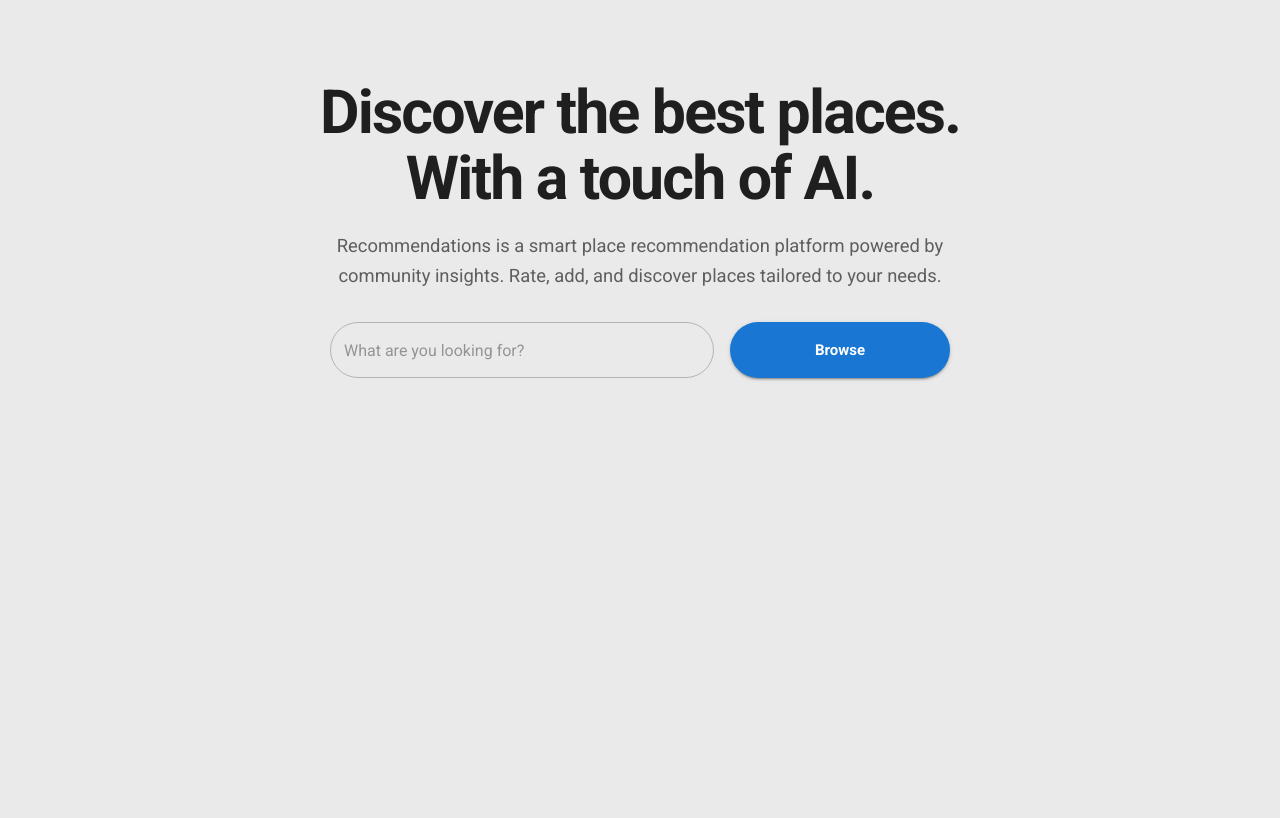
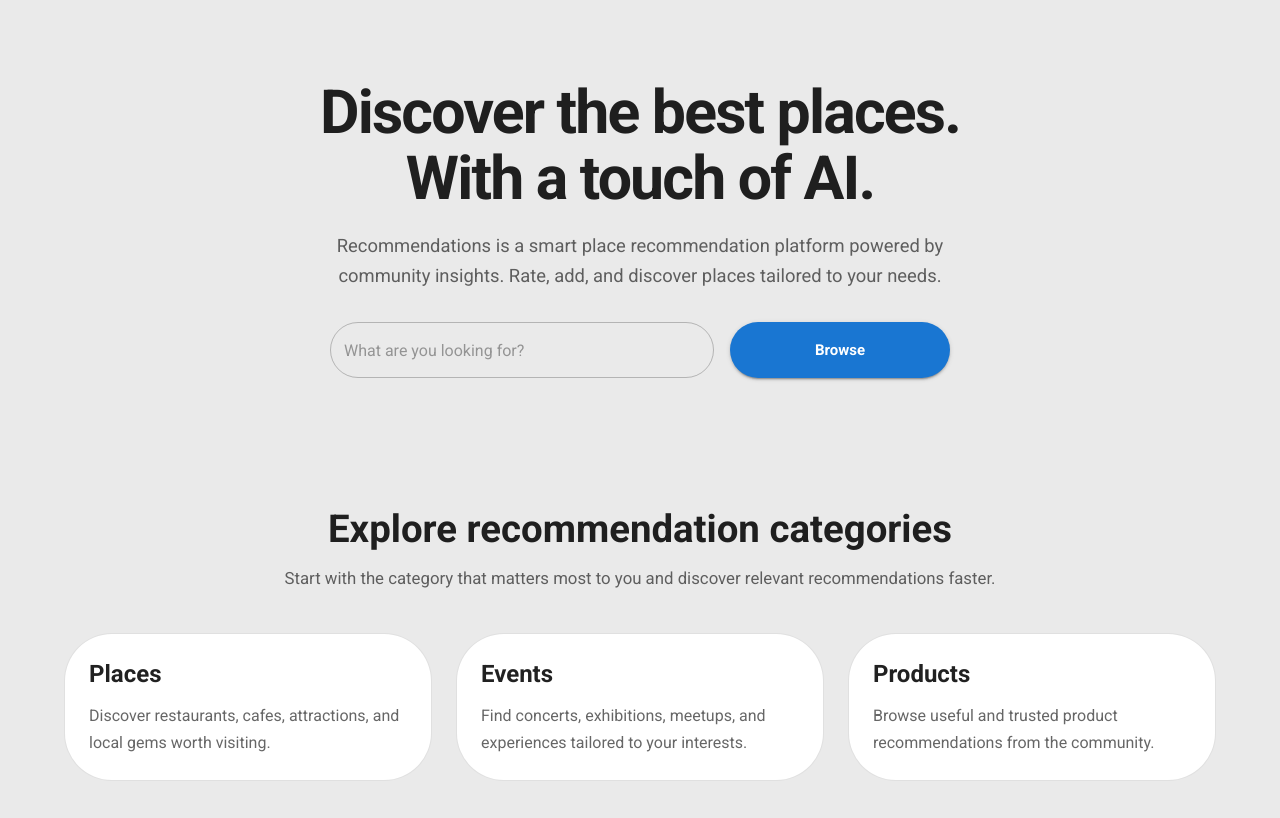
Before and after one commit to ppcosys/RecommendationsApp, a React (Vite) app in the folder ReactApp/: page / in a window 1280 px wide. Shown: the top 818 px of the page. Built offline with nearby package versions, Linux system fonts and the light colour scheme.

Commit message:
feature: add CategoriesSection to HomePage and refactor section composition

```diff
--- a/ReactApp/src/features/recommendations/home/HomePage.tsx
+++ b/ReactApp/src/features/recommendations/home/HomePage.tsx
@@ -1,13 +1,12 @@
-import { Box, Container} from '@mui/material'
-import HeroSection from './components/HeroSection'
-
+import { Box } from '@mui/material';
+import HeroSection from './components/HeroSection';
+import CategoriesSection from './components/CategoriesSection';
 
 export default function HomePage() {
   return (
-    <Box component="main" sx={{ py: { xs: 6, md: 8 } }}>
-      <Container maxWidth="lg">
-        <HeroSection />
-      </Container>
+    <Box component="main">
+      <HeroSection />
+      <CategoriesSection />
     </Box>
   );
 }
--- /dev/null
+++ b/ReactApp/src/features/recommendations/home/components/CategoriesSection.tsx
@@ -0,0 +1,74 @@
+import { Box, Card, CardContent, Container, Grid, Typography } from '@mui/material';
+
+const categories = [
+  {
+    title: 'Places',
+    description: 'Discover restaurants, cafes, attractions, and local gems worth visiting.',
+  },
+  {
+    title: 'Events',
+    description: 'Find concerts, exhibitions, meetups, and experiences tailored to your interests.',
+  },
+  {
+    title: 'Products',
+    description: 'Browse useful and trusted product recommendations from the community.',
+  },
+];
+
+export default function CategoriesSection() {
+  return (
+    <Box component="section" sx={{ py: { xs: 6, md: 8 } }}>
+      <Container maxWidth="lg">
+        <Box sx={{ mb: 5, textAlign: 'center' }}>
+          <Typography
+            variant="h2"
+            sx={{
+              fontSize: { xs: '1.75rem', md: '2.4rem' },
+              fontWeight: 700,
+              mb: 1.5,
+            }}
+          >
+            Explore recommendation categories
+          </Typography>
+
+          <Typography
+            color="text.secondary"
+            sx={{
+              maxWidth: 720,
+              mx: 'auto',
+              fontSize: { xs: '0.95rem', md: '1.05rem' },
+              lineHeight: 1.7,
+            }}
+          >
+            Start with the category that matters most to you and discover relevant recommendations faster.
+          </Typography>
+        </Box>
+
+        <Grid container spacing={3}>
+          {categories.map((category) => (
+            <Grid size={{ xs: 12, md: 4 }} key={category.title}>
+              <Card
+                elevation={0}
+                sx={{
+                  height: '100%',
+                  borderRadius: 4,
+                  border: (theme) => `1px solid ${theme.palette.divider}`,
+                }}
+              >
+                <CardContent sx={{ p: 3 }}>
+                  <Typography variant="h5" sx={{ fontWeight: 700, mb: 1.5 }}>
+                    {category.title}
+                  </Typography>
+
+                  <Typography color="text.secondary" sx={{ lineHeight: 1.7 }}>
+                    {category.description}
+                  </Typography>
+                </CardContent>
+              </Card>
+            </Grid>
+          ))}
+        </Grid>
+      </Container>
+    </Box>
+  );
+}
--- a/ReactApp/src/features/recommendations/home/components/HeroSection.tsx
+++ b/ReactApp/src/features/recommendations/home/components/HeroSection.tsx
@@ -1,9 +1,11 @@
-import { Box, Button, Stack, TextField, Typography } from '@mui/material'
-import { Link } from 'react-router-dom'
+import { Box, Button, Container, Stack, TextField, Typography } from '@mui/material';
+import { Link } from 'react-router-dom';
 import { APP_NAME } from '@/app/config/appConfig';
 
 export default function HeroSection() {
   return (
+    <Box component="section" sx={{ py: { xs: 6, md: 8 } }}>
+      <Container maxWidth="lg">
         <Box
           sx={{
             textAlign: 'center',
@@ -77,5 +79,7 @@ export default function HeroSection() {
             </Button>
           </Stack>
         </Box>
-  )
+      </Container>
+    </Box>
+  );
 }
```
Lines whose indentation alone changed are shown as unchanged.
